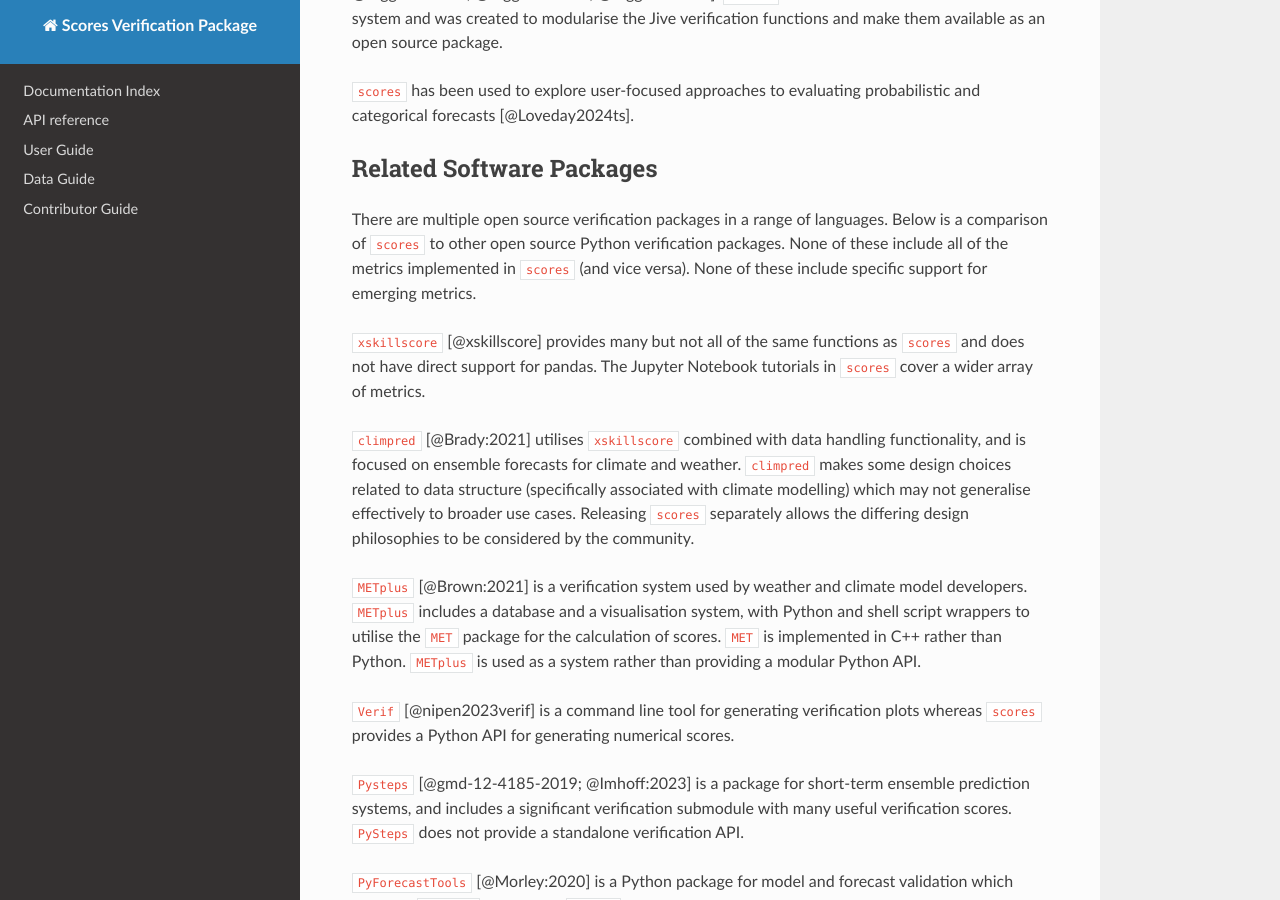
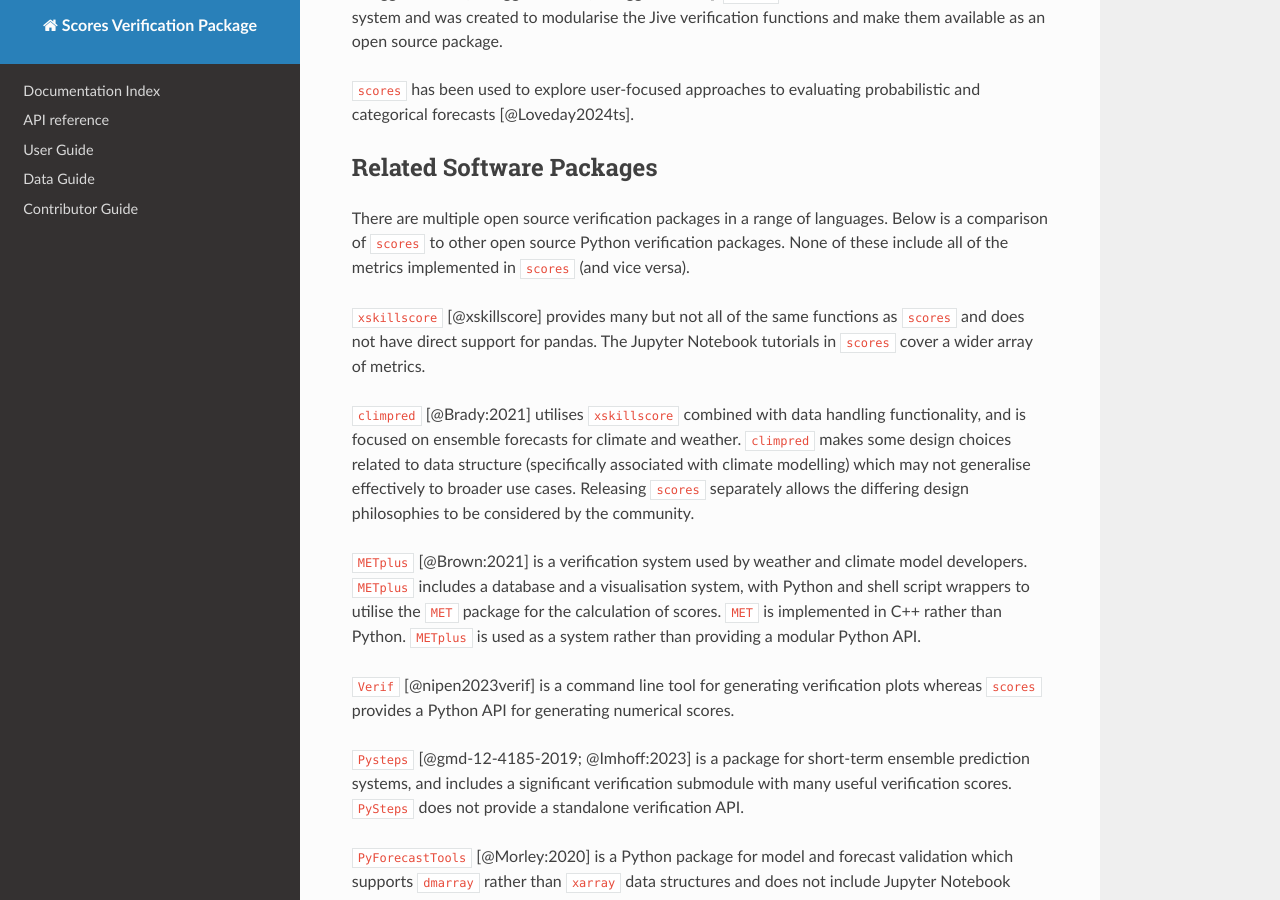
Before and after one commit to nci/scores, an MkDocs documentation site: the page built from docs/paper.md, in a window 1280 px wide and 900 px high, scrolled down 2599 px. Built offline with MkDocs 1.6.1, drawn with Linux system fonts in a browser that asks for light colours; nearby versions of some CDN libraries; some of the changed text lies outside the part shown.

Commit message:
Tweaking

```diff
--- a/docs/paper.md
+++ b/docs/paper.md
@@ -129,7 +129,7 @@ In 2015, the Australian Bureau of Meteorology began developing a new verificatio
 
 ## Related Software Packages
 
-There are multiple open source verification packages in a range of languages. Below is a comparison of `scores` to other open source Python verification packages. None of these include all of the metrics implemented in `scores` (and vice versa). None of these include specific support for emerging metrics.
+There are multiple open source verification packages in a range of languages. Below is a comparison of `scores` to other open source Python verification packages. None of these include all of the metrics implemented in `scores` (and vice versa).
 
 `xskillscore` [@xskillscore] provides many but not all of the same functions as `scores` and does not have direct support for pandas. The Jupyter Notebook tutorials in `scores` cover a wider array of metrics.
 
```
Also changed, not shown: other parts of docs/paper.md (+1 -1 lines).
